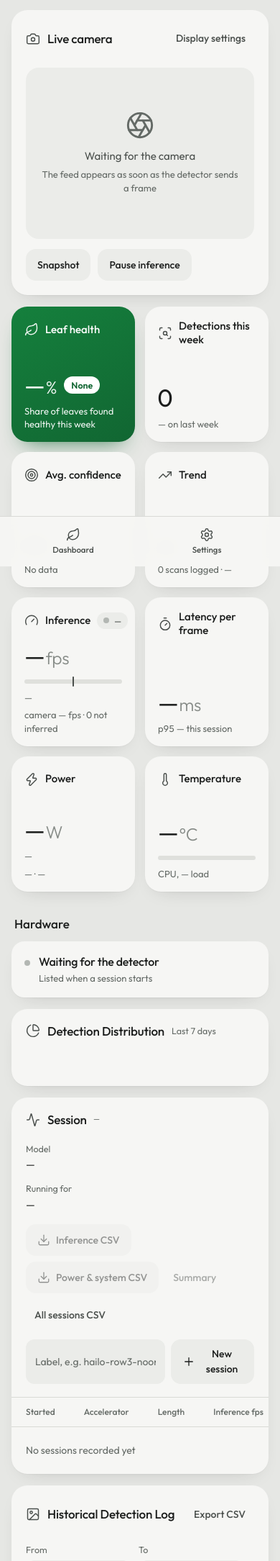
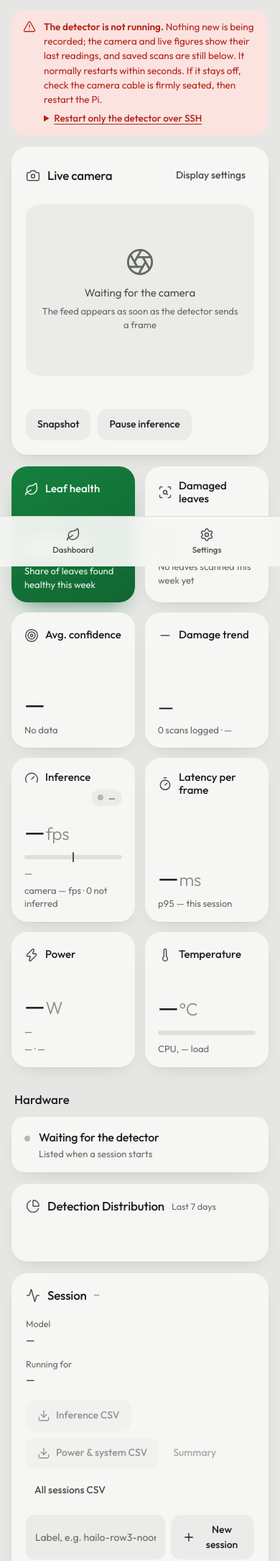
Before and after one commit to TristanListanco/pepperwatch-aphid-detection, a Flask app: template websystem/pepperwatch/web/templates/dashboard.html in a window 390 px wide; the page is wider, and only the part inside the window is pictured. Shown: the part 57-2226 px from the top of that part at 72% size. Run offline with Flask 3, Linux system fonts and the light colour scheme; the template is opened without the code that fills it, so the values that code supplies are empty; parts of the project's set-up code (start-up, migrations or seed data) failed here and were passed over.

Commit message:
Make the glance numbers honest and the offline state obvious
- Damaged leaves (of all scanned) replaces "Detections this week"; the
  weekly change and trend follow aphid damage, with no fake +100% when
  last week had none, and "Too early" when last week had no scans.
- The Leaf health badge says what it measures ("Low damage"), low
  severity gets its own tint, and the trend icon follows the direction.
- Live boxes no longer rely on colour: healthy is thin and dashed, aphid
  damage thick, solid and always named; an "In view" line says it in
  words for screen readers and colour-blind eyes.
- When the detector stops, the live tiles and camera fade with the time
  of the last reading, Snapshot and Pause are disabled, and the banner
  gives steps a phone user can take. The status chip and banner are
  rendered from the hub's state, so pages no longer open on a false alarm.
- Smaller fixes: the accelerator chip wraps on phones, the session table
  no longer widens the page on tablets, the scan dialog hides a missing
  image, and dead session-card code is gone.

Co-Authored-By: Claude Opus 5.5 <noreply@anthropic.com>

```diff
--- a/websystem/pepperwatch/web/routes_pages.py
+++ b/websystem/pepperwatch/web/routes_pages.py
@@ -20,6 +20,9 @@ def _context() -> dict:
         "advisory_validated": advisory.validated,
         "class_names": list(cfg.inference.class_names),
         "stream_fps": cfg.web.stream_fps,
+        # Rendered from the hub's own view so the first paint tells the truth,
+        # rather than flashing "offline" until the event stream says hello.
+        "worker_alive": current_app.config["PW_HUB"].worker_state()["alive"],
     }
 
 
--- a/websystem/pepperwatch/web/static/css/app.css
+++ b/websystem/pepperwatch/web/static/css/app.css
@@ -499,6 +499,25 @@ button {
   box-shadow: none;
 }
 
+.banner-more {
+  margin-top: 6px;
+}
+
+.banner-more summary {
+  cursor: pointer;
+  font-weight: 500;
+  text-decoration: underline;
+  text-underline-offset: 3px;
+}
+
+/* One line that scrolls: a command broken at its hyphen copies wrong. */
+.banner-more code {
+  display: block;
+  margin-top: 6px;
+  overflow-x: auto;
+  white-space: nowrap;
+}
+
 .banner.is-offline strong {
   color: var(--red);
 }
@@ -683,10 +702,13 @@ button {
   box-shadow: var(--shadow);
 }
 
+/* Wraps so a corner chip drops below a short title on a phone instead of
+ * running off the tile; the title itself wraps in place. */
 .tile-head {
   display: flex;
+  flex-wrap: wrap;
   align-items: center;
-  gap: 9px;
+  gap: 6px 9px;
   min-height: 28px;
 }
 
@@ -695,6 +717,7 @@ button {
 }
 
 .tile-head h3 {
+  flex: 1 1 0;
   margin: 0;
   font-size: 15px;
   font-weight: 500;
@@ -756,6 +779,22 @@ button {
   margin-top: 12px;
 }
 
+/* A live figure the detector has stopped updating: kept for reference, but
+ * faded (still 3:1 for the large value), with the time of the reading. */
+.tile.is-stale .tile-figure,
+.tile.is-stale .meter {
+  opacity: 0.55;
+}
+
+.tile.is-stale .tile-corner .dot {
+  background: var(--dot-idle);
+}
+
+.tile .stale-note {
+  color: var(--red);
+  font-weight: 500;
+}
+
 /* The one saturated tile: field health. Green while the crop is clean,
  * shifting with severity so the colour itself carries the reading. */
 .tile.is-hero {
@@ -768,6 +807,15 @@ button {
 .tile.is-hero .tile-note,
 .tile.is-hero .tile-value small {
   color: rgba(255, 255, 255, 0.92);
+}
+
+.tile.is-hero.is-low {
+  background: linear-gradient(150deg, var(--sev-low) 0%, #3b5f0b 100%);
+  box-shadow: 0 16px 30px -18px rgba(59, 95, 11, 0.85);
+}
+
+.tile.is-hero.is-low .badge {
+  color: var(--sev-low);
 }
 
 .tile.is-hero.is-moderate {
@@ -920,6 +968,21 @@ button {
   box-shadow: none;
   font-size: 12px;
   padding: 4px 10px;
+}
+
+/* With the detector down the frame is the last one it wrote: desaturate it
+ * so a frozen picture is not read as live. */
+.viewport.is-stale img {
+  filter: grayscale(0.7) brightness(0.8);
+}
+
+.live-summary {
+  min-height: 1.4em;
+  margin: 12px 0 0;
+  font-size: 14px;
+  line-height: 1.4;
+  color: var(--ink-2);
+  font-variant-numeric: tabular-nums;
 }
 
 .live-controls {
@@ -1172,6 +1235,9 @@ button {
 }
 
 .table-wrap {
+  /* Positioned so the header's absolutely placed sr-only text is clipped by
+   * this scroller instead of widening the whole page on a tablet. */
+  position: relative;
   margin: 18px -20px -20px;
   border-top: 1px solid var(--line);
   overflow-x: auto;
@@ -1412,7 +1478,7 @@ dialog img {
 .sev-moderate { color: var(--sev-moderate); }
 .sev-high { color: var(--sev-high); }
 
-/* Rising detections are bad news here, so "up" reads as a warning. */
+/* Rising aphid damage is bad news, so "up" reads as a warning. */
 [data-kpi-delta].is-up { color: var(--amber-ink); }
 [data-kpi-delta].is-down { color: var(--green-deep); }
 
--- a/websystem/pepperwatch/web/static/js/bus.js
+++ b/websystem/pepperwatch/web/static/js/bus.js
@@ -89,12 +89,13 @@ export class Bus {
       const payload = safeParse(event.data);
       if (!payload) return;
       // The snapshot lets the page paint at once rather than showing empty
-      // tiles until the next publication.
-      if (payload.worker) this.emit('worker', payload.worker);
+      // tiles until the next publication. Worker state goes last, so an
+      // offline notice can say when the readings it greys out were taken.
       if (payload.session && payload.session.session_id) this.emit('session', payload.session);
       Object.entries(payload.latest || {}).forEach(([topic, data]) => {
         this.dispatchTopic(topic, data);
       });
+      if (payload.worker) this.emit('worker', payload.worker);
     });
 
     [
--- a/websystem/pepperwatch/web/static/js/controls.js
+++ b/websystem/pepperwatch/web/static/js/controls.js
@@ -7,6 +7,9 @@ export class Controls {
     this.root = root;
     this.onToast = onToast || (() => {});
     this.paused = false;
+    // False while the detector is down: a pause or snapshot request would
+    // reach the broker and be reported as done, with nothing to act on it.
+    this.available = true;
     this.bind();
   }
 
@@ -24,7 +27,7 @@ export class Controls {
         } catch (error) {
           this.onToast(`Snapshot failed: ${error.message}`, 'error');
         } finally {
-          snapshot.disabled = false;
+          snapshot.disabled = !this.available;
           snapshot.textContent = 'Snapshot';
         }
       });
@@ -43,7 +46,7 @@ export class Controls {
         } catch (error) {
           this.onToast(`Could not ${action}: ${error.message}`, 'error');
         } finally {
-          pause.disabled = false;
+          pause.disabled = !this.available;
         }
       });
     }
@@ -56,6 +59,14 @@ export class Controls {
         window.location.href = '/api/export.csv';
       });
     }
+  }
+
+  setAvailable(available) {
+    this.available = available;
+    ['[data-action-snapshot]', '[data-action-pause]'].forEach((selector) => {
+      const button = this.root.querySelector(selector);
+      if (button) button.disabled = !available;
+    });
   }
 
   setPaused(paused) {
--- a/websystem/pepperwatch/web/static/js/fmt.js
+++ b/websystem/pepperwatch/web/static/js/fmt.js
@@ -52,8 +52,10 @@ export function num(value, digits = 0) {
 
 export function signedPct(value, digits = 0) {
   if (value === null || value === undefined || Number.isNaN(value)) return '—';
-  const sign = value > 0 ? '+' : '';
-  return `${sign}${Number(value).toFixed(digits)}%`;
+  const fixed = Math.abs(value).toFixed(digits);
+  // A true minus, and no sign at all on a value that rounds to zero.
+  const sign = Number(fixed) === 0 ? '' : value > 0 ? '+' : '\u2212';
+  return `${sign}${fixed}%`;
 }
 
 export function temp(celsius) {
--- a/websystem/pepperwatch/web/static/js/history.js
+++ b/websystem/pepperwatch/web/static/js/history.js
@@ -182,7 +182,10 @@ export class History {
 
       const image = this.dialog.querySelector('[data-dialog-image]');
       if (image) {
-        image.src = event.image_path ? `/media/${event.image_path}` : '';
+        // No saved image: hide it rather than show a broken-image box.
+        image.hidden = !event.image_path;
+        if (event.image_path) image.src = `/media/${event.image_path}`;
+        else image.removeAttribute('src');
         image.alt = `Scan from ${dateTime(event.captured_at)}`;
       }
 
--- a/websystem/pepperwatch/web/static/js/kpis.js
+++ b/websystem/pepperwatch/web/static/js/kpis.js
@@ -1,23 +1,25 @@
 // The weekly figures (Figure 3.4): the leaf-health tile, which carries the
-// severity, plus Weekly Detections, Avg. Confidence and Trend.
+// severity, plus Damaged leaves, Avg. Confidence and the damage Trend.
 
 import { num, pct, severityLabel, signedPct } from './fmt.js';
 
+const TREND_ICONS = { rising: 'i-trending-up', falling: 'i-trending-down', stable: 'i-minus' };
+
 export function renderKpis(root, stats) {
-  set(root, 'detections', String(stats.detections ?? 0));
   set(root, 'confidence', pct(stats.avg_confidence, 0));
-  // The tile's own trending icon carries the direction; the value is the word.
-  set(root, 'trend', capitalise(stats.trend));
-  set(root, 'severity', severityLabel(stats.severity));
+  // The icon carries the direction; the value is the word. With no scans the
+  // week before there is nothing to compare, so no direction either.
+  const trend = stats.events_previous ? stats.trend : null;
+  set(root, 'trend', trend ? capitalise(trend) : 'Too early');
+  const trendIcon = root.querySelector('[data-kpi-trend-icon]');
+  if (trendIcon) trendIcon.setAttribute('href', `#${TREND_ICONS[trend] || 'i-minus'}`);
+  // Says what the badge measures: "Low" alone, next to a health figure, reads
+  // as "health is low".
+  set(root, 'severity', stats.severity && stats.severity !== 'none'
+    ? `${severityLabel(stats.severity)} damage`
+    : 'No damage');
 
-  // Rising detections are bad news here, so "up" is coloured as a warning
-  // rather than the green a financial dashboard would use.
-  const delta = root.querySelector('[data-kpi-delta]');
-  if (delta) {
-    delta.textContent = signedPct(stats.delta_pct, 0);
-    delta.classList.toggle('is-up', (stats.delta_pct ?? 0) > 0);
-    delta.classList.toggle('is-down', (stats.delta_pct ?? 0) < 0);
-  }
+  renderDamaged(root, stats);
 
   const confidenceNote = root.querySelector('[data-kpi-confidence-note]');
   if (confidenceNote) confidenceNote.textContent = confidenceBand(stats.avg_confidence);
@@ -61,6 +63,40 @@ function renderHealth(root, stats) {
   }
 }
 
+// Aphid-damaged leaves this week against all leaves scanned, and the change
+// on last week. Rising damage is bad news, so "up" is coloured as a warning
+// rather than the green a financial dashboard would use.
+function renderDamaged(root, stats) {
+  const distribution = stats.distribution || {};
+  const damaged = distribution.aphid_damage || 0;
+  const total = damaged + (distribution.healthy || 0);
+  set(root, 'damaged', String(damaged));
+
+  const scanned = root.querySelector('[data-kpi-scanned]');
+  if (scanned) {
+    scanned.textContent = total
+      ? `of ${total} ${total === 1 ? 'leaf' : 'leaves'} scanned`
+      : 'No leaves scanned this week yet';
+  }
+
+  const delta = root.querySelector('[data-kpi-delta]');
+  if (!delta) return;
+  // null: damage this week and none last week, so there is no percentage.
+  const change = stats.delta_pct ?? null;
+  const compared = Boolean(stats.events_previous);
+  if (!compared) {
+    delta.textContent = 'No scans last week to compare';
+  } else if (change === null) {
+    delta.textContent = 'None last week';
+  } else if (Math.round(change) === 0) {
+    delta.textContent = 'Same as last week';
+  } else {
+    delta.textContent = `${signedPct(change, 0)} on last week`;
+  }
+  delta.classList.toggle('is-up', compared && (change === null || Math.round(change) > 0));
+  delta.classList.toggle('is-down', compared && change !== null && Math.round(change) < 0);
+}
+
 function confidenceBand(value) {
   if (!value) return 'No data';
   if (value >= 0.8) return 'High';
--- a/websystem/pepperwatch/web/static/js/liveview.js
+++ b/websystem/pepperwatch/web/static/js/liveview.js
@@ -18,6 +18,9 @@
 import { classColour, classLabel } from './fmt.js';
 
 const POLL_MS = 1000;
+// The "in view" line is a live region; at most one change per this long, so a
+// screen reader is not read a new count for every frame.
+const SUMMARY_MS = 3000;
 
 // Display preferences for this device, set on the Settings page. Live video
 // is on by default; turning it off drops to one frame a second, which spares
@@ -52,7 +55,10 @@ export class LiveView {
     this.image = root.querySelector('[data-live-image]');
     this.canvas = root.querySelector('[data-live-canvas]');
     this.viewport = root.querySelector('[data-viewport]');
+    this.summary = root.querySelector('[data-live-summary]');
     this.ctx = this.canvas.getContext('2d');
+    this.summaryAt = 0;
+    this.summaryTimer = null;
 
     this.mode = 'idle';
     this.pollTimer = null;
@@ -126,11 +132,13 @@ export class LiveView {
   destroy() {
     this.stop();
     this.observer.disconnect();
+    clearTimeout(this.summaryTimer);
   }
 
   toggleOverlay(show) {
     this.showOverlay = show;
     this.draw();
+    this.updateSummary();
   }
 
   // Flips the picture; boxes are drawn at mirrored positions instead of being
@@ -155,6 +163,35 @@ export class LiveView {
     this.detections = payload.boxes || [];
     this.frameSeq = payload.frame_seq;
     this.draw();
+    this.updateSummary();
+  }
+
+  // What is in view, in words: the boxes alone are colour on a moving
+  // picture, which neither a screen reader nor a colour-blind eye can read.
+  summaryText() {
+    if (!this.showOverlay) return '';
+    const damaged = this.detections.filter((d) => d.class_name === 'aphid_damage').length;
+    const healthy = this.detections.filter((d) => d.class_name === 'healthy').length;
+    const leaves = (n) => `${n} ${n === 1 ? 'leaf' : 'leaves'}`;
+    if (damaged) {
+      return `In view: ${leaves(damaged)} with aphid damage${healthy ? `, ${healthy} healthy` : ''}`;
+    }
+    return healthy ? `In view: ${leaves(healthy)}, no aphid damage` : 'No leaves in view';
+  }
+
+  updateSummary() {
+    if (!this.summary) return;
+    const text = this.summaryText();
+    if (text === this.summary.textContent) return;
+    clearTimeout(this.summaryTimer);
+    const wait = this.summaryAt + SUMMARY_MS - Date.now();
+    if (wait > 0 && text) {
+      // Trailing update: the latest count lands once the interval is up.
+      this.summaryTimer = setTimeout(() => this.updateSummary(), wait);
+      return;
+    }
+    this.summary.textContent = text;
+    this.summaryAt = Date.now();
   }
 
   clearOverlay() {
@@ -197,11 +234,11 @@ export class LiveView {
     // phone, where the same text covers a third of the frame.
     const cssWidth = this.canvas.width / ratio;
     const fontSize = Math.max(9, Math.min(11, cssWidth / 38)) * ratio;
-    // Below this width the class name is dropped: on a phone the colour
-    // already carries the class, and the confidence is the part being read.
+    // Below this width healthy boxes lose their class name to save room. The
+    // line style still tells the classes apart without colour: healthy is
+    // thin and dashed, aphid damage thick and solid and always named.
     const compact = cssWidth < 420;
 
-    this.ctx.lineWidth = lineWidth;
     this.ctx.font = `600 ${fontSize}px ui-monospace, Menlo, monospace`;
     this.ctx.textBaseline = 'top';
 
@@ -213,11 +250,16 @@ export class LiveView {
       const w = detection.w * box.width;
       const h = detection.h * box.height;
 
+      const healthy = detection.class_name === 'healthy';
       this.ctx.strokeStyle = colour;
+      this.ctx.lineWidth = healthy ? lineWidth * 0.75 : lineWidth * 1.5;
+      this.ctx.setLineDash(healthy ? [4 * ratio, 3 * ratio] : []);
       this.ctx.strokeRect(x, y, w, h);
+      this.ctx.setLineDash([]);
 
       const percent = Math.round(detection.confidence * 100);
-      const text = compact ? `${percent}%` : `${classLabel(detection.class_name)} ${percent}%`;
+      const name = compact && !healthy ? 'Aphid' : classLabel(detection.class_name);
+      const text = compact && healthy ? `${percent}%` : `${name} ${percent}%`;
       const metrics = this.ctx.measureText(text);
       const padding = 3 * ratio;
       const labelW = metrics.width + padding * 2;
--- a/websystem/pepperwatch/web/static/js/main.js
+++ b/websystem/pepperwatch/web/static/js/main.js
@@ -27,6 +27,18 @@ function bootDashboard() {
   const live = liveRoot ? new LiveView(liveRoot) : null;
   const controls = new Controls(document, { onToast: toast });
 
+  // Boxes show only while the detector is running and not paused; anything
+  // else would leave the last ones frozen over the picture.
+  let workerAlive = document.querySelector('[data-worker-chip].is-live') !== null;
+  let paused = false;
+  let lastReadingAt = null;
+  let lastFrameAt = null;
+  const showOverlay = () => {
+    if (live) live.toggleOverlay(workerAlive && !paused);
+  };
+  showOverlay();
+  controls.setAvailable(workerAlive);
+
   // -- live feed ---------------------------------------------------------
 
   const prefs = displayPrefs();
@@ -41,7 +53,10 @@ function bootDashboard() {
     document.addEventListener('visibilitychange', () => {
       live.setMode(document.hidden ? 'idle' : liveMode);
     });
-    bus.on('detections', (payload) => live.update(payload));
+    bus.on('detections', (payload) => {
+      if (payload.ts) lastFrameAt = payload.ts * 1000;
+      live.update(payload);
+    });
   }
 
   // -- performance, power and the session --------------------------------
@@ -50,15 +65,15 @@ function bootDashboard() {
   const devices = deviceRoot ? new DeviceList(deviceRoot) : null;
 
   bus.on('telemetry', (payload) => {
+    if (payload.ts) lastReadingAt = payload.ts * 1000;
     renderTelemetry(document, payload);
     if (devices) devices.setTelemetry(payload);
   });
   bus.on('pipeline', (payload) => {
     renderPipeline(document, payload);
     controls.setPaused(payload.paused);
-    // Paused means no new detections: hide the boxes rather than leave the
-    // last ones frozen over a moving picture.
-    if (live) live.toggleOverlay(!payload.paused);
+    paused = Boolean(payload.paused);
+    showOverlay();
   });
   bus.on('summary', (payload) => renderSummary(document, payload));
 
@@ -86,6 +101,10 @@ function bootDashboard() {
   bus.on('worker', (state) => {
     if (devices) devices.setWorker(state);
     showWorker(state);
+    workerAlive = state.alive === true;
+    controls.setAvailable(workerAlive);
+    showOverlay();
+    showStale(workerAlive, lastReadingAt, lastFrameAt);
     // MJPEG falls back to polling while the worker is down; go live again
     // once it is back.
     if (live && state.alive && liveMode === 'mjpeg' && live.mode === 'poll' && !document.hidden) {
@@ -163,6 +182,31 @@ function showWorker(state) {
   if (banner) banner.hidden = state.alive === true;
 }
 
+// With the detector down the live tiles and the camera hold their last
+// values; dim them and say when those were, so they are not read as live.
+function showStale(alive, readingAt, frameAt) {
+  const at = (ms) => (ms ? new Date(ms).toLocaleTimeString([], { hour: 'numeric', minute: '2-digit' }) : null);
+  const reading = at(readingAt);
+  document.querySelectorAll('[data-live-figure]').forEach((tile) => {
+    tile.classList.toggle('is-stale', !alive);
+    const note = tile.querySelector('[data-stale-note]');
+    if (note) {
+      note.hidden = alive;
+      note.textContent = reading ? `Last reading ${reading}` : 'No live reading';
+    }
+  });
+
+  const viewport = document.querySelector('[data-viewport]');
+  if (viewport) viewport.classList.toggle('is-stale', !alive);
+  const chip = document.querySelector('[data-viewport-stale]');
+  if (chip) {
+    chip.hidden = alive;
+    const frame = at(frameAt);
+    const label = chip.querySelector('[data-viewport-stale-label]');
+    if (label) label.textContent = frame ? `Detector offline · frame from ${frame}` : 'Detector offline';
+  }
+}
+
 // Pages without the live bus still ask once, so their chip tells the truth.
 function checkWorker() {
   fetchJson('/api/health')
--- a/websystem/pepperwatch/web/static/js/session.js
+++ b/websystem/pepperwatch/web/static/js/session.js
@@ -48,24 +48,13 @@ export class SessionPanel {
     this.meta = meta;
 
     const accel = meta.accelerator || {};
-    const camera = meta.camera || {};
     const detector = meta.detector || {};
 
     this.set('session-id', meta.label ? `${meta.label} · ${meta.session_id}` : meta.session_id);
-    this.set('session-accelerator', accel.name || '—');
-    this.set('session-camera', camera.description || '—');
     const model = detector.model_file
       ? `${detector.model_file}, ${detector.input_size} px`
       : 'none';
     this.set('session-model', detector.synthetic ? `${model} (heuristic stub, not a trained model)` : model);
-
-    // Say why the HAT was not used, when one was there to use.
-    const reason = this.root.querySelector('[data-session-reason]');
-    if (reason) {
-      const fellBack = accel.kind === 'cpu' && accel.hailo && accel.hailo.present;
-      reason.hidden = !fellBack;
-      reason.textContent = fellBack ? `AI HAT+ not used: ${accel.reason}.` : '';
-    }
 
     this.root.querySelectorAll('[data-session-file]').forEach((link) => {
       const name = link.dataset.sessionFile;
--- a/websystem/pepperwatch/web/templates/base.html
+++ b/websystem/pepperwatch/web/templates/base.html
@@ -47,20 +47,25 @@
         </div>
         <div class="topbar-actions">
           {% block topbar %}{% endblock %}
-          <span class="chip is-down" data-worker-chip>
-            <span class="dot"></span><span data-worker-label>Detector offline</span>
+          <span class="chip {{ 'is-live' if worker_alive else 'is-down' }}" data-worker-chip>
+            <span class="dot"></span><span data-worker-label>Detector {{ 'online' if worker_alive else 'offline' }}</span>
           </span>
         </div>
       </header>
 
       <div class="content">
-        <div class="banner is-offline" data-worker-banner hidden>
+        <div class="banner is-offline" data-worker-banner {% if worker_alive %}hidden{% endif %}>
           <svg class="icon" aria-hidden="true"><use href="#i-triangle-alert"/></svg>
           <div>
             <strong>The detector is not running.</strong>
-            Stored history and past scans are still available below, but there is no live
-            feed and no new detections are being recorded.
-            Start it with <code class="mono">systemctl start pepperwatch-worker</code>.
+            Nothing new is being recorded; the camera and live figures show their last
+            readings, and saved scans are still below. It normally restarts within
+            seconds. If it stays off, check the camera cable is firmly seated, then
+            restart the Pi.
+            <details class="banner-more">
+              <summary>Restart only the detector over SSH</summary>
+              <code class="mono">sudo systemctl restart pepperwatch-worker</code>
+            </details>
           </div>
         </div>
 
--- a/websystem/pepperwatch/web/templates/dashboard.html
+++ b/websystem/pepperwatch/web/templates/dashboard.html
@@ -30,8 +30,13 @@
           <span class="chip" data-pipeline-paused hidden>
             <span class="dot"></span>paused
           </span>
+          <span class="chip is-down" data-viewport-stale hidden>
+            <span class="dot"></span><span data-viewport-stale-label>Detector offline</span>
+          </span>
         </div>
       </div>
+
+      <p class="live-summary" data-live-summary aria-live="polite"></p>
 
       <div class="live-controls">
         <button class="btn" type="button" data-action-snapshot>Snapshot</button>
@@ -65,7 +70,7 @@
       </div>
       <div class="tile-figure">
         <span class="tile-value"><span data-health-share>—</span><small>%</small></span>
-        <span class="badge" data-kpi-severity>None</span>
+        <span class="badge" data-kpi-severity>No damage</span>
       </div>
       <p class="tile-note" data-health-note>Share of leaves found healthy this week</p>
     </article>
@@ -73,10 +78,11 @@
     <article class="tile">
       <div class="tile-head">
         <svg class="icon" aria-hidden="true"><use href="#i-scan-search"/></svg>
-        <h3>Detections this week</h3>
+        <h3>Damaged leaves</h3>
       </div>
-      <div class="tile-figure"><span class="tile-value" data-kpi-detections>0</span></div>
-      <p class="tile-note"><span data-kpi-delta>—</span> on last week</p>
+      <div class="tile-figure"><span class="tile-value" data-kpi-damaged>0</span></div>
+      <p class="tile-note" data-kpi-scanned>No leaves scanned this week yet</p>
+      <p class="tile-note" data-kpi-delta></p>
     </article>
 
     <article class="tile">
@@ -90,14 +96,14 @@
 
     <article class="tile">
       <div class="tile-head">
-        <svg class="icon" aria-hidden="true"><use href="#i-trending-up"/></svg>
-        <h3>Trend</h3>
+        <svg class="icon" aria-hidden="true"><use href="#i-minus" data-kpi-trend-icon/></svg>
+        <h3>Damage trend</h3>
       </div>
       <div class="tile-figure"><span class="tile-value is-word" data-kpi-trend>—</span></div>
       <p class="tile-note"><span data-kpi-events>0 scans logged</span> · <span data-updated>—</span></p>
     </article>
 
-    <article class="tile">
+    <article class="tile" data-live-figure>
       <div class="tile-head">
         <svg class="icon" aria-hidden="true"><use href="#i-gauge"/></svg>
         <h3>Inference</h3>
@@ -115,9 +121,10 @@
       <p class="tile-note"><span data-pipeline-target>—</span></p>
       <p class="tile-note">camera <span data-pipeline-preview-rate>—</span> fps ·
         <span data-pipeline-dropped>0</span> not inferred</p>
+      <p class="tile-note stale-note" data-stale-note hidden></p>
     </article>
 
-    <article class="tile">
+    <article class="tile" data-live-figure>
       <div class="tile-head">
         <svg class="icon" aria-hidden="true"><use href="#i-timer"/></svg>
         <h3>Latency per frame</h3>
@@ -126,9 +133,10 @@
         <span class="tile-value"><span data-pipeline-latency>—</span><small>ms</small></span>
       </div>
       <p class="tile-note">p95 <span data-session-p95>—</span> this session</p>
+      <p class="tile-note stale-note" data-stale-note hidden></p>
     </article>
 
-    <article class="tile">
+    <article class="tile" data-live-figure>
       <div class="tile-head">
         <svg class="icon" aria-hidden="true"><use href="#i-zap"/></svg>
         <h3>Power</h3>
@@ -138,9 +146,10 @@
       </div>
       <p class="tile-note" data-health-power-source>—</p>
       <p class="tile-note"><span data-session-energy>—</span> · <span data-session-efficiency>—</span></p>
+      <p class="tile-note stale-note" data-stale-note hidden></p>
     </article>
 
-    <article class="tile">
+    <article class="tile" data-live-figure>
       <div class="tile-head">
         <svg class="icon" aria-hidden="true"><use href="#i-thermometer"/></svg>
         <h3>Temperature</h3>
@@ -151,6 +160,7 @@
       <div class="meter" data-health-temp-meter><i style="width:0"></i></div>
       <p class="tile-note">CPU, <span data-health-cpu>—</span> load</p>
       <p class="tile-note" data-health-hailo hidden>AI HAT+ <span data-health-hailo-temp>—</span>°C</p>
+      <p class="tile-note stale-note" data-stale-note hidden></p>
     </article>
   </section>
 
```
Also changed, not shown: websystem/pepperwatch/advisory.py (+11 -6 lines), websystem/pepperwatch/db.py (+28 -6 lines), websystem/tests/test_api.py (+39 -0 lines), websystem/tests/test_pages.py (+15 -1 lines), README.md, websystem/pepperwatch/web/templates/_partials/icons.svg.
